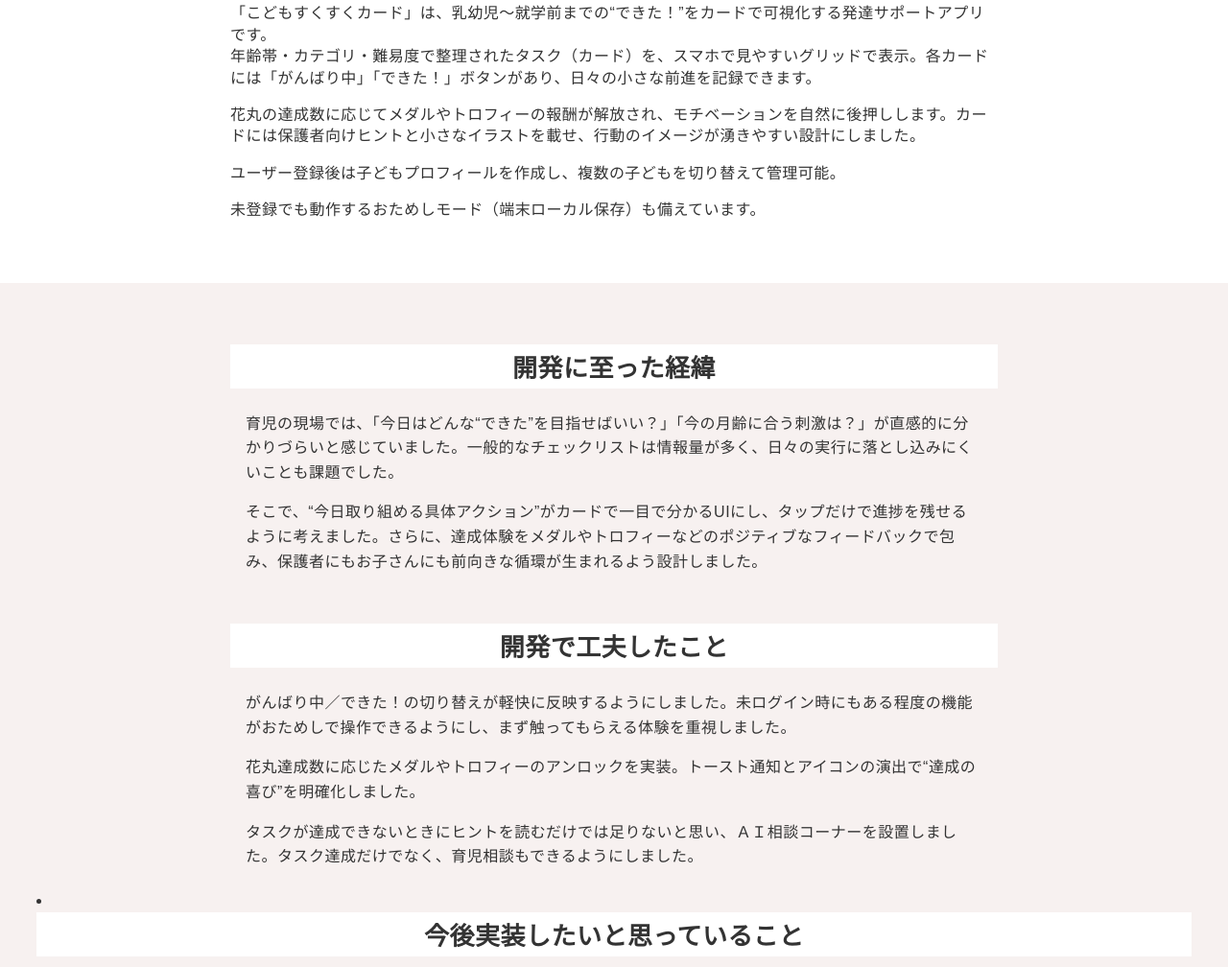
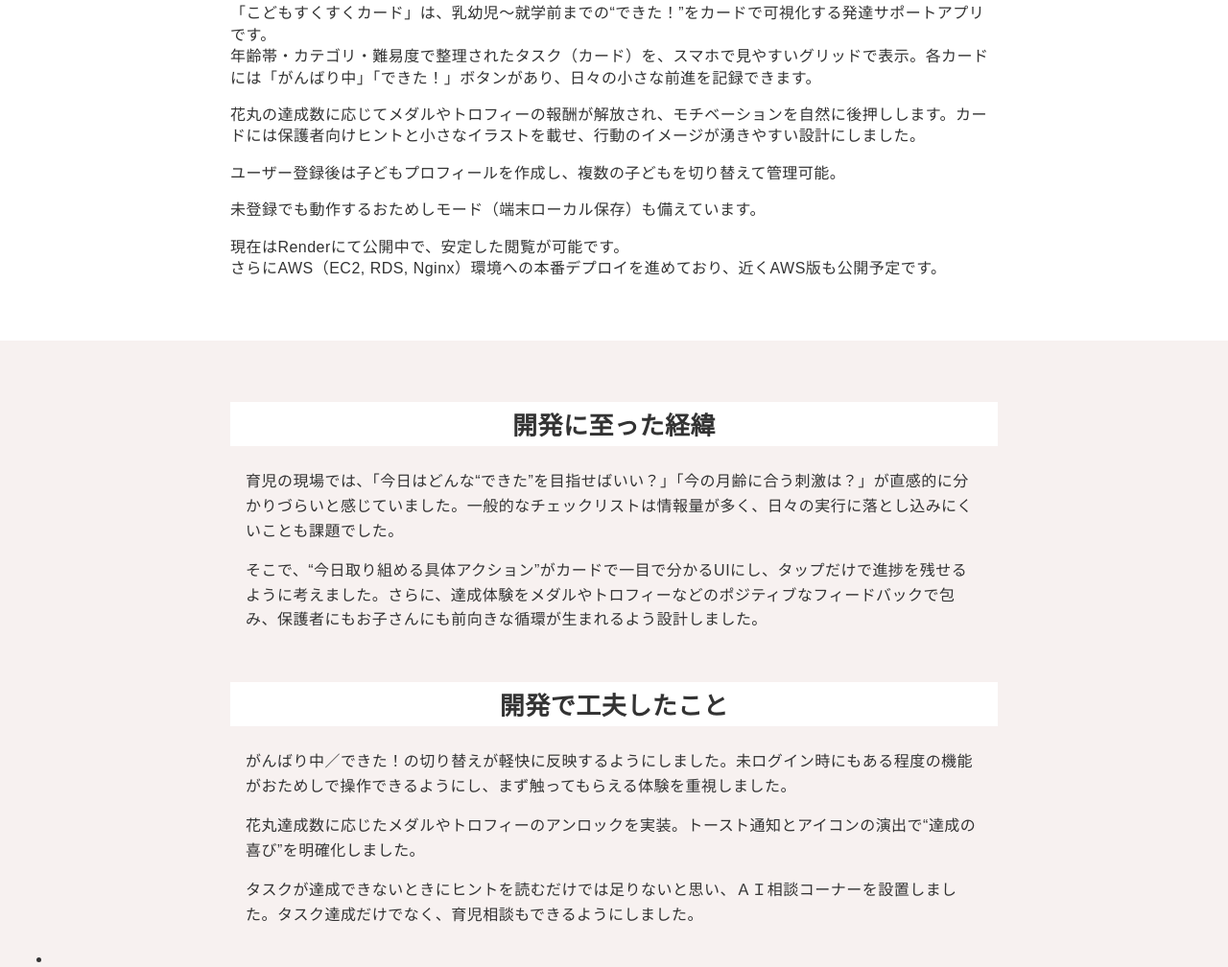
Before and after one commit to tatsurok0519/portfolio-site, a plain HTML site: page works/02.html in a window 1280 px wide. Shown: the part 1930-2938 px from the top of the page at 96% size. Drawn offline with nearby package versions, Linux system fonts and the light colour scheme.

Commit message:
表記 微修正その７

```diff
--- a/works/02.html
+++ b/works/02.html
@@ -118,6 +118,10 @@
               <p>
                 未登録でも動作するおためしモード（端末ローカル保存）も備えています。
               </p>
+              <p>
+                現在はRenderにて公開中で、安定した閲覧が可能です。<br>
+                さらにAWS（EC2, RDS, Nginx）環境への本番デプロイを進めており、近くAWS版も公開予定です。
+              </p>
             </div>
           </div>
         </div>
```
